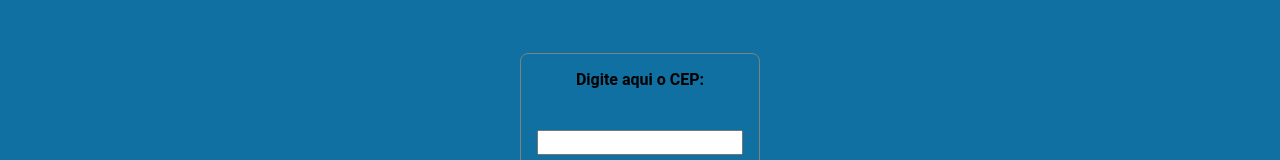
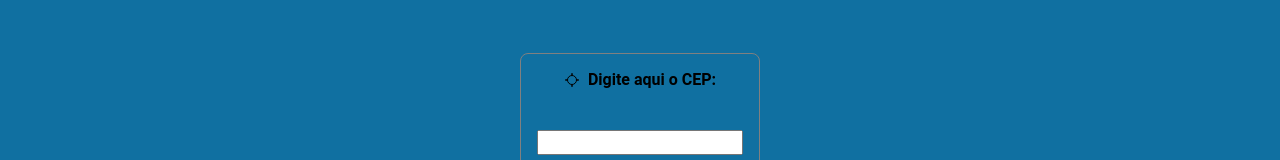
Before and after one commit to edgardfn/consulta_cep, a React (Create React App) app: page /home in a window 1280 px wide. Shown: the part 259-419 px from the top of the page. Built offline with nearby package versions, Linux system fonts and the light colour scheme.

Commit message:
adicionado icone ao lado do texto de consultar cep.

```diff
--- a/src/components/ConsultCep/ConsultCep.css
+++ b/src/components/ConsultCep/ConsultCep.css
@@ -27,7 +27,10 @@ input {
 }
 
 strong {
-    text-align: center;
+    display: flex;
+    align-items: center;
+    justify-content: center;
+    gap: 0.5rem;
 }
 
 #button-submit {
--- a/src/components/ConsultCep/ConsultCep.tsx
+++ b/src/components/ConsultCep/ConsultCep.tsx
@@ -2,6 +2,8 @@ import { ChangeEvent, useState } from 'react';
 import './ConsultCep.css';
 import axios from 'axios';
 import { useIonAlert, useIonLoading } from '@ionic/react';
+import { IonIcon } from '@ionic/react';
+import {locateOutline} from 'ionicons/icons';
 
 interface ConsultCepProps { }
 
@@ -79,7 +81,10 @@ const ConsultCep: React.FC<ConsultCepProps> = () => {
   return (
     <div className='consultCepContainer'>
       <form onSubmit={handleCepSearch}>
-        <strong>Digite aqui o CEP:</strong>
+        <strong>
+          <IonIcon icon={locateOutline}></IonIcon>
+          Digite aqui o CEP:
+        </strong>
         <label>
             <input
               name="cep"
```
